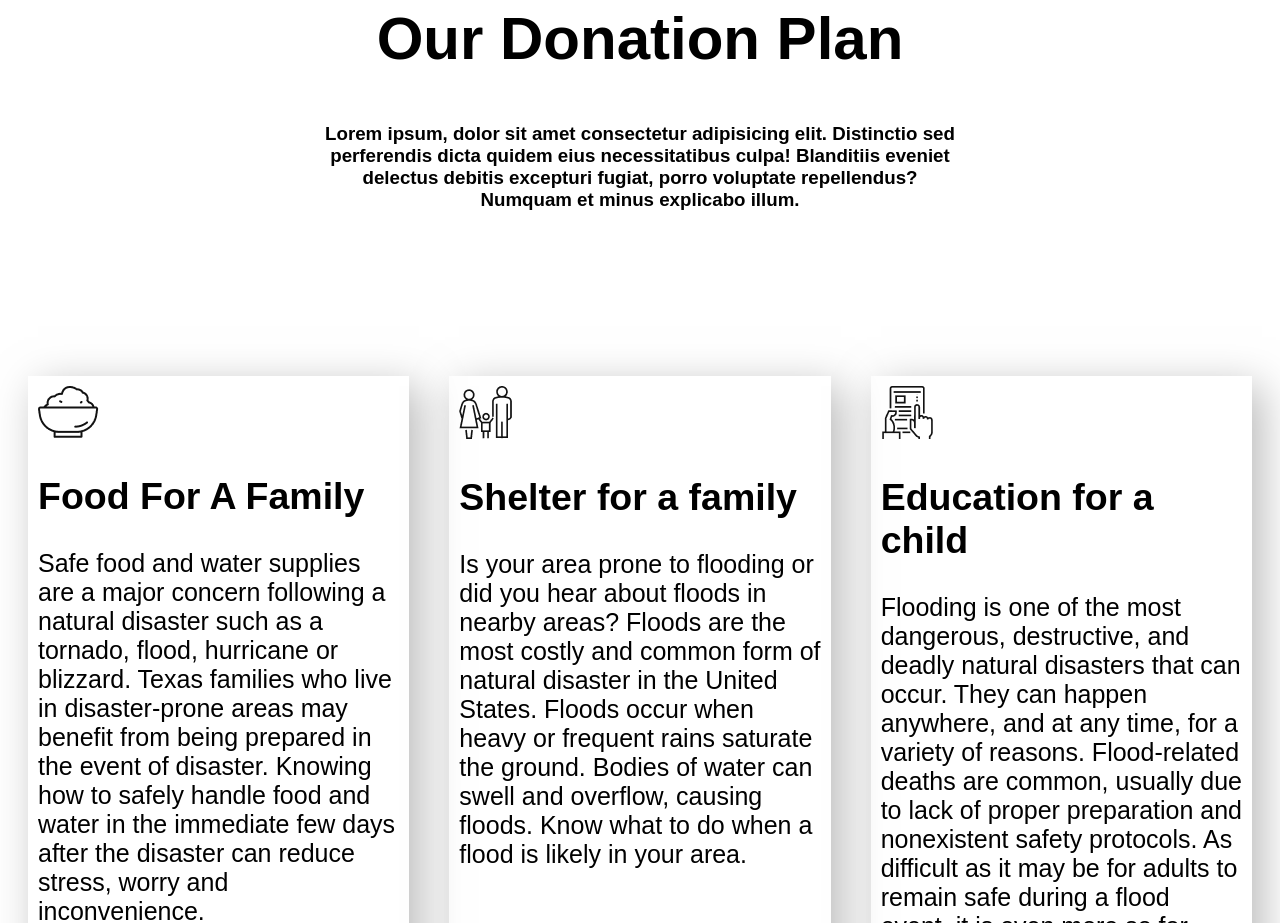
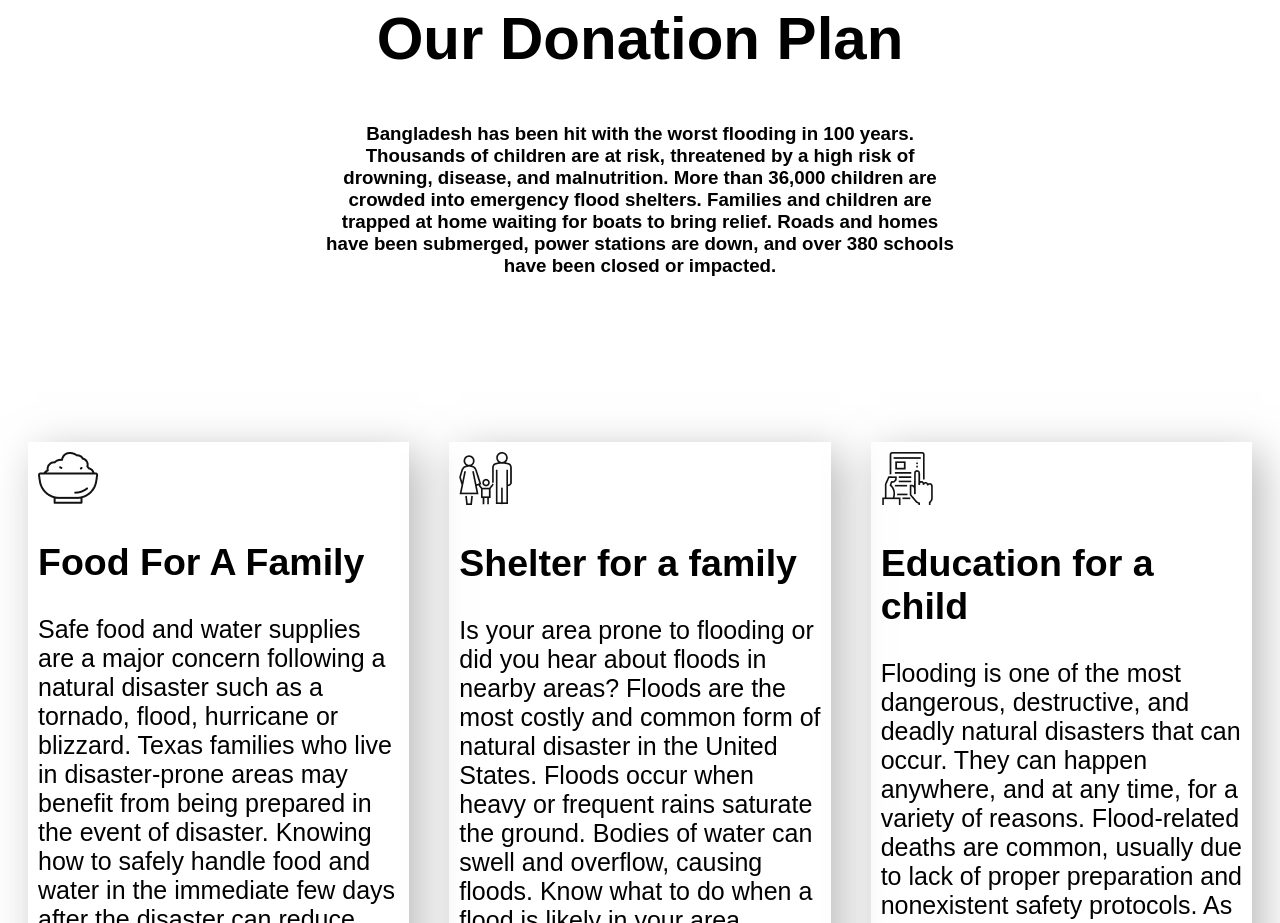
Before and after one commit to khanjubayer93/donate-for-today, a plain HTML site: page index.html in a window 1280 px wide. Shown: the part 1400-2323 px from the top of the page. Drawn offline with Linux system fonts and the light colour scheme; a web font is replaced by a local one.

Commit message:
last finish

```diff
--- a/index.html
+++ b/index.html
@@ -56,9 +56,13 @@
     <section>
         <div class="head-plan">
             <h1>Our Donation Plan</h1>
-            <h3>Lorem ipsum, dolor sit amet consectetur adipisicing elit. Distinctio sed perferendis dicta quidem eius
-                necessitatibus culpa! Blanditiis eveniet delectus debitis excepturi fugiat, porro voluptate repellendus?
-                Numquam et minus explicabo illum.</h3>
+            <h3>Bangladesh has been hit with the worst flooding in 100 years. Thousands of children are at risk,
+                threatened by a high
+                risk of drowning, disease, and malnutrition. More than 36,000 children are crowded into emergency flood
+                shelters.
+                Families and children are trapped at home waiting for boats to bring relief. Roads and homes have been
+                submerged, power
+                stations are down, and over 380 schools have been closed or impacted.</h3>
         </div>
         <div class="plan-item">
             <div class="donate-plans">
```
